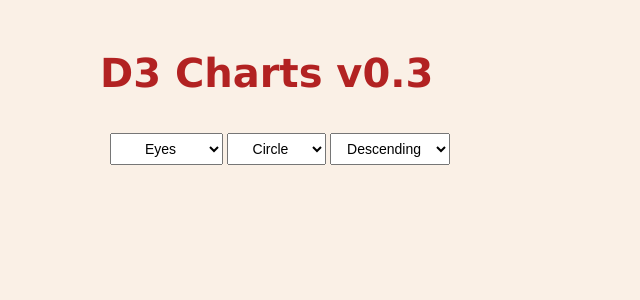
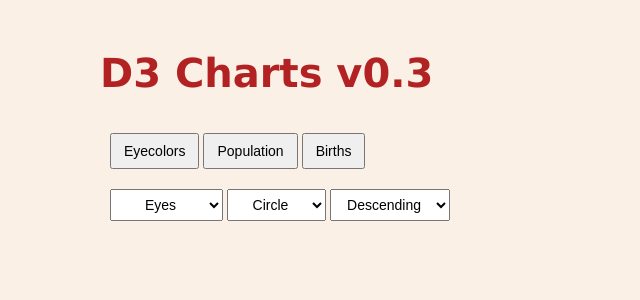
Before and after one commit to dangerbleistift/QLeverDataPlotting, a Flask app: page /charts in a window 1280 px wide. Shown: the top 300 px of the page, without its empty margins (0-640 px from the left). Run offline with Flask 2, Linux system fonts and the light colour scheme.

Commit message:
Added preset buttons for easier funcionality testing

```diff
--- a/Flask/static/js/generic_plotter.js
+++ b/Flask/static/js/generic_plotter.js
@@ -4,6 +4,38 @@
 var currentSorting = document.getElementById("sorting").value;
 
 var currentDataSet = [];
+
+// Button controlled loading of preset settings.
+function loadPreset(preset)
+{
+    switch(preset) {
+        case 'eyes':
+            currentDataQuery = "data_eyes";
+            currentPlotType = "chart_bubble";
+            currentSorting = "unsorted";
+            break;
+        case 'population':
+            currentDataQuery = "data_population";
+            currentPlotType = "chart_bar";
+            currentSorting = "descending";
+            break;
+        case 'births':
+            currentDataQuery = "data_births";
+            currentPlotType = "chart_line";
+            currentSorting = "unsorted";
+            break;
+    }
+    matchNavbarToPreset();
+    queryAndPlot();
+}
+
+// Sets the values in the dropdown menus to the current settings.
+function matchNavbarToPreset()
+{
+    document.getElementById("query").value = currentDataQuery;
+    document.getElementById("plot").value = currentPlotType;
+    document.getElementById("sorting").value = currentSorting;
+}
 
 function changePlotType(newPlotType)
 {
@@ -23,7 +55,6 @@
     resetChartDiv();
     // Get data async
     queryCurrentDataset().then(dataset => {
-        console.log(dataset);
         currentDataSet = dataset;
         plot();
     });
@@ -78,6 +109,7 @@
 
 }
 
+// Sorts an Array
 function sort(array)
 {
     var sortedArray = [...array];
--- a/Flask/templates/charts.html
+++ b/Flask/templates/charts.html
@@ -7,6 +7,12 @@
     </head>
     <body>
         <h1>D3 Charts v0.3</h1>
+        <div id="navbar-preset" style="padding:10px; border:1px transparent black">
+            <button type="button" class="btn" onclick="loadPreset('eyes')">Eyecolors</button>
+            <button type="button" class="btn" onclick="loadPreset('population')">Population</button>
+            <button type="button" class="btn" onclick="loadPreset('births')">Births</button>
+
+        </div>
         <div id="navbar-sort"  style="padding:10px; border:1px transparent black">
             <select class="btn" id="query" onchange="changeDataQuery(this.value)" >
                 <option value="data_eyes">Eyes</option>
```
